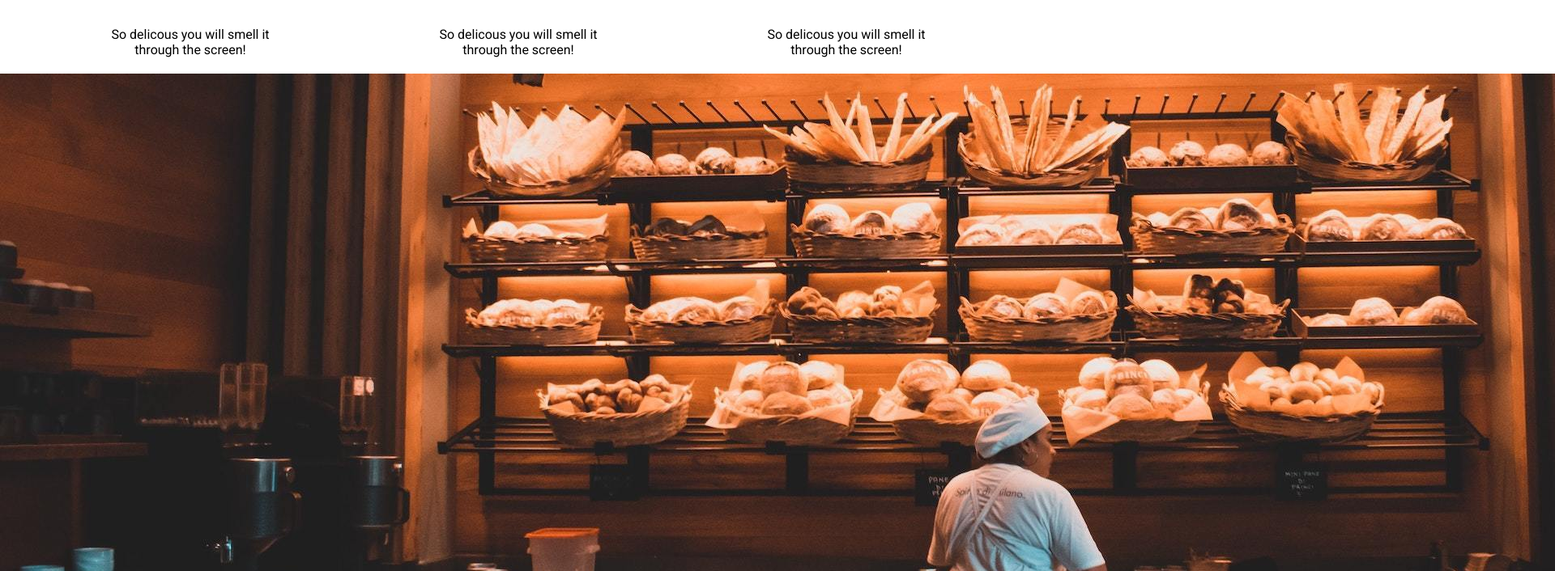
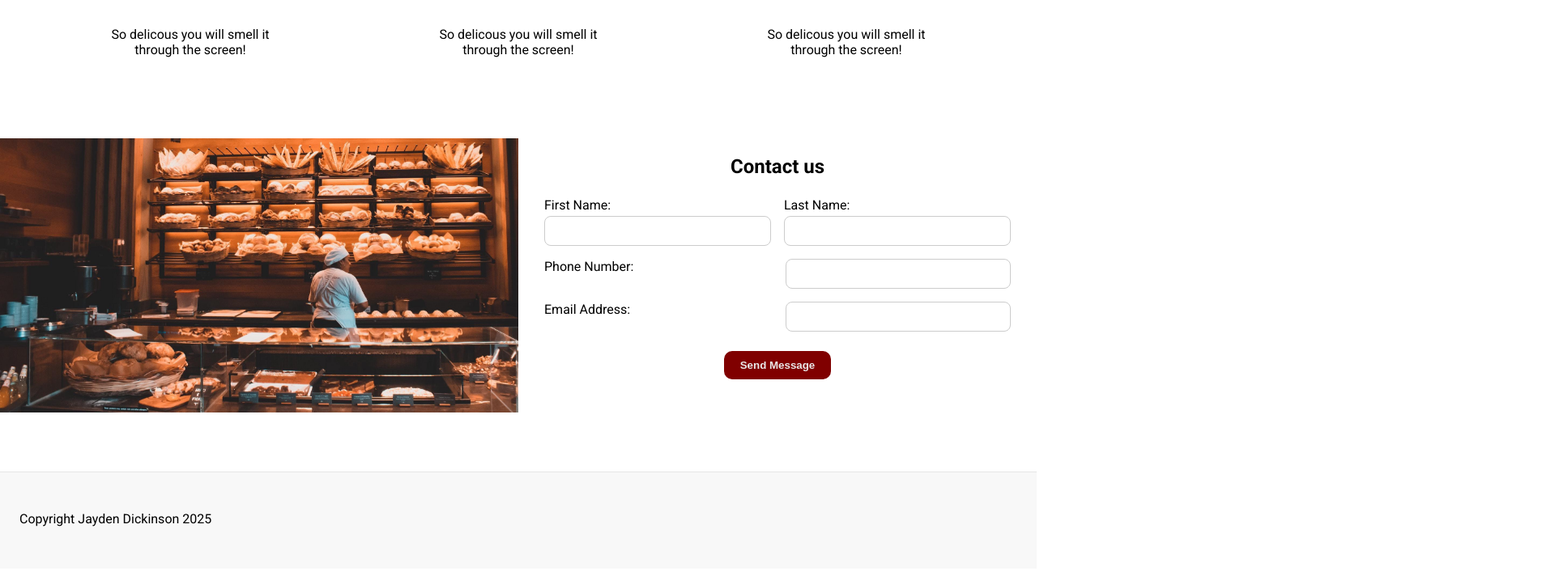
Before and after one commit to MrJaydos/project-bakery, a plain HTML site: page index.html in a window 1280 px wide. Shown: the part 1766-2472 px from the top of the page at 81% size, 1920 px wide, since content can reach past the window. Drawn offline with Linux system fonts and the light colour scheme.

Commit message:
Added Contact us Form and styled it

```diff
--- a/index.html
+++ b/index.html
@@ -113,17 +113,24 @@
         </div>
       </div>
     </div>
-    <div id="contact-us">
-      <div class="form-image">
+    <div id="contact-us" class="contact-us">
+      <div class="contact-us-image">
         <img src="./images/bakery-hero.jpg" alt="Bakery Image">
       </div>
       <div class="contact-form">
         <form>
           <h2>Contact us</h2>
-          <label for="first-name">First Name:</label>
-          <input type="text" id="first-name" name="first-name" required minlength="2" maxlength="20" size="20">
+          <div class="name-fields">
+            <div class="first-name-form">
+            <label for="first-name">First Name:</label>
+            <input type="text" id="first-name" name="first-name" required minlength="2" maxlength="20" size="20">
+          </div>
+          <div class="last-name-form">
           <label for="last-name">Last Name:</label>
           <input type="text" id="last-name" name="last-name" required minlength="2" maxlength="20" size="20">
+          </div>
+          </div>
+
           <label for="phone-number">Phone Number:</label>
           <input type="number" id="phone-number" name="phone-number" required minlength="8" maxlength="10" size="20">
           <label for="email">Email Address:</label>
--- a/styles.css
+++ b/styles.css
@@ -269,7 +269,84 @@ button {
   text-align: center;
 }
 
+/* Contact Row Styling */
+.contact-us {
+  display: grid;
+  grid-template-columns: 1fr 1fr;
+  align-items: center;
+  min-height: 500px;
+}
 
+.contact-us-image img {
+  width: 100%;
+  height: 100%;
+  object-fit: cover;
+  display: block;
+}
+
+.contact-form {
+  display: block;
+  padding: 2rem;
+  background: #fff;
+}
+
+.contact-form form {
+  display: grid;
+  grid-template-columns: 1fr 1fr;
+  gap: 1rem 1.25rem;
+}
+
+.contact-form form h2 {
+  grid-column: 1 / -1;
+  margin: 0 0 0.5rem 0;
+  text-align: center;
+}
+
+.contact-form label {
+  display: block;
+  font-weight: 500;
+  margin-bottom: 0.25rem;
+}
+
+.contact-form #first-name {
+  grid-column: 1
+}
+
+.contact-form #last-name {
+  grid-column: 2;
+}
+
+.contact-form input,
+.contact-form select,
+.contact-form textarea {
+  width: 100%;
+  padding: 0.625rem 0.75rem;
+  border: 1px solid #ccc;
+  border-radius: 8px;
+  box-sizing: border-box;
+}
+
+.name-fields {
+  display: grid;
+  grid-template-columns: 1fr 1fr;
+  gap: 1rem;
+  grid-column: 1 / -1;
+}
+
+.contact-form form button {
+  grid-column: 1 / -1;
+  justify-self: center;
+  margin-top: 0.5rem;
+}
+
+@media screen and (max-width: 760px) {
+  .contact-us {
+    grid-template-columns: 1fr;
+  }
+  .contact-form form {
+    grid-template-columns: 1fr;
+  }
+}
 
 
 /* Footer Styling */
```
